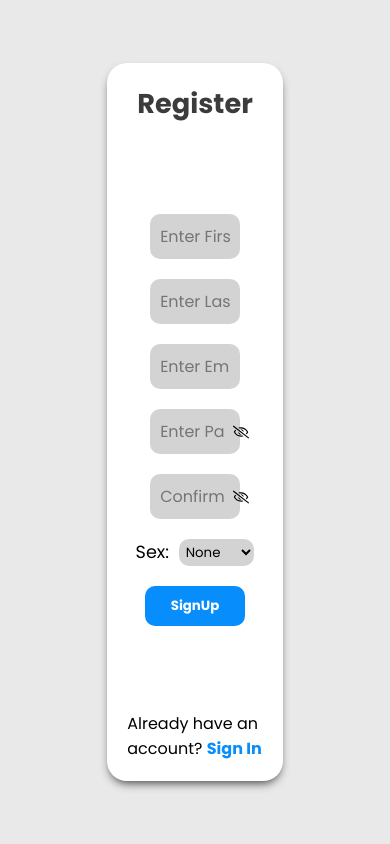
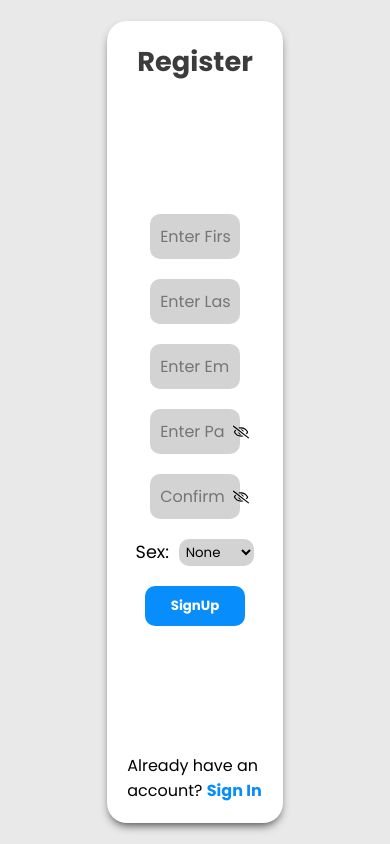
Before and after one commit to OmarCanton/Trade-Track, a React (Vite) app in the folder Client/: page /auth/register in a window 390 px wide. Built offline with nearby package versions, Linux system fonts and the light colour scheme; no server answers; a web font is replaced by a local one.

Commit message:
Update Register.css

```diff
--- a/Client/src/Pages/Register/Register.css
+++ b/Client/src/Pages/Register/Register.css
@@ -17,7 +17,7 @@
         background-color: white;
         @media (max-width: 1024px) {
             width: 45vw;
-            height: 85vh;
+            height: 95vh;
         }
         & .signup-header {
             width: 100%;
```
